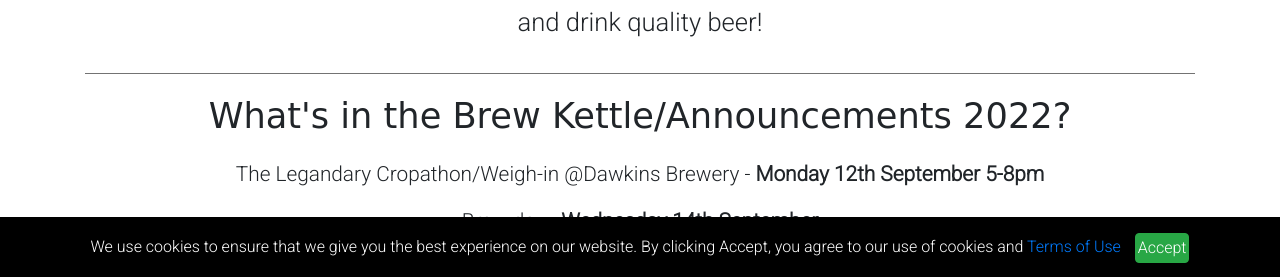
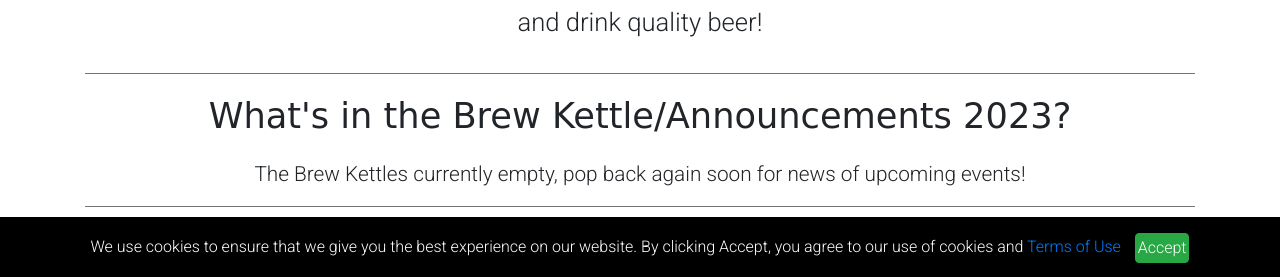
Before and after one commit to eastbristolhops/eastbristolhops-website, a plain HTML site: page index.html in a window 1280 px wide. Shown: the part 521-798 px from the top of the page. Drawn offline with nearby package versions, Linux system fonts and the light colour scheme; a web font is replaced by a local one.

Commit message:
made updates to the brewkettle

```diff
--- a/index.html
+++ b/index.html
@@ -92,7 +92,7 @@
                 <div class="col-sm-12">
                     <hr color="gray">
                     <p class="landingsubparagraph">
-                        What's in the Brew Kettle/Announcements 2022?
+                        What's in the Brew Kettle/Announcements 2023?
                     </p>
                     <!-- dates and news injected from Javascript -->
                       <div class="dates" id="news"></div>
--- a/static/newsEvents/news_event_info.js
+++ b/static/newsEvents/news_event_info.js
@@ -4,12 +4,12 @@ let news =[
     // "change this info and it will appear on the landing page under announcements",
 ]
 let events =[
-     "The Legandary Cropathon/Weigh-in @Dawkins Brewery",
-     "Brew day",
-     "Easton Promise launch Party @Dawkins Brewery, Lawnwood Rd",
+     // "The Legandary Cropathon/Weigh-in @Dawkins Brewery",
+     // "Brew day",
+     // "Easton Promise launch Party @Dawkins Brewery, Lawnwood Rd",
 ]
 let events_dates_times = [
-     "Monday 12th September 5-8pm",
-     "Wednesday 14th September",
-     "Friday 21st October 5-9pm",
+     // "Monday 12th September 5-8pm",
+     // "Wednesday 14th September",
+     // "Friday 21st October 5-9pm",
 ]
```
